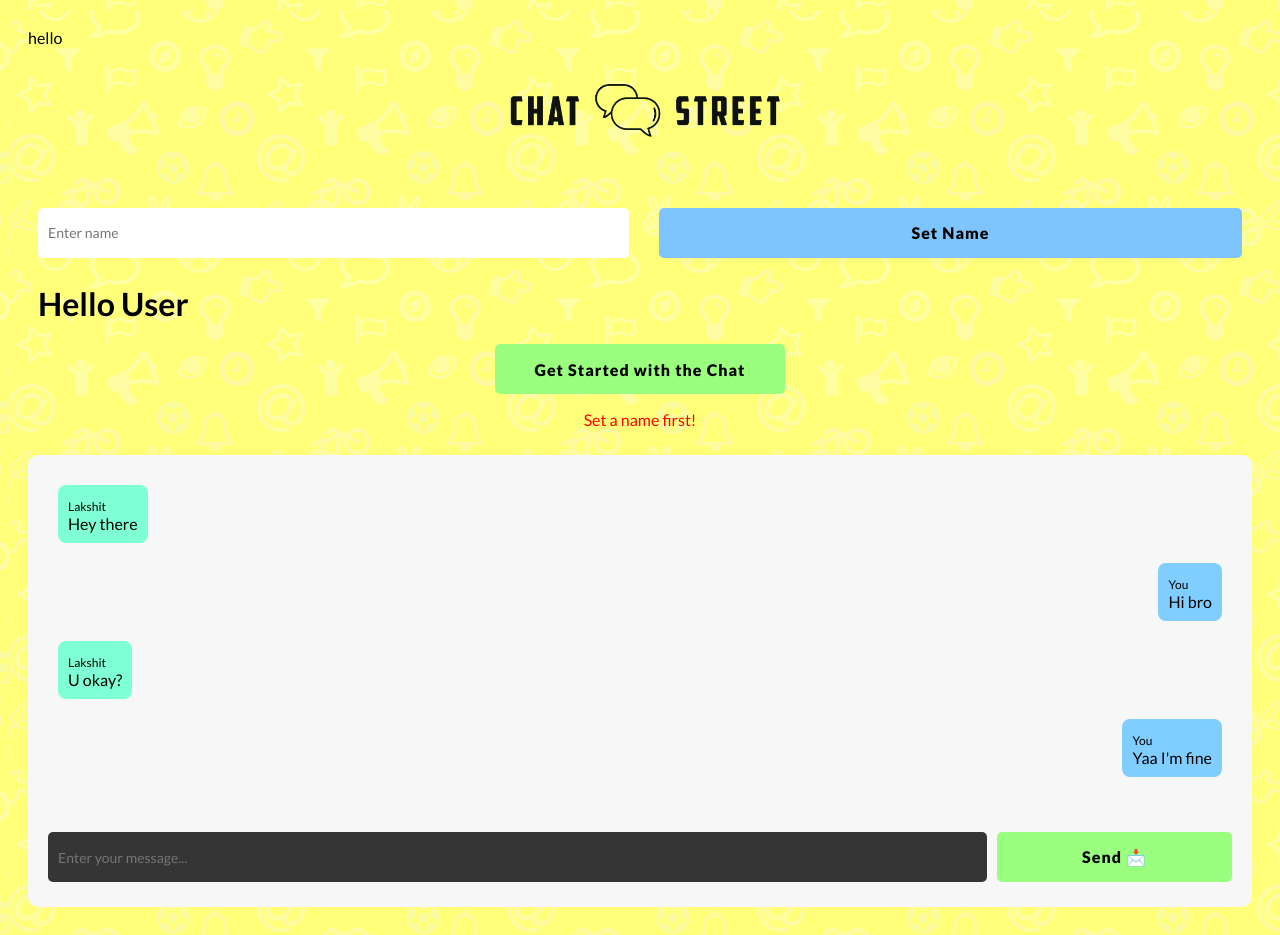
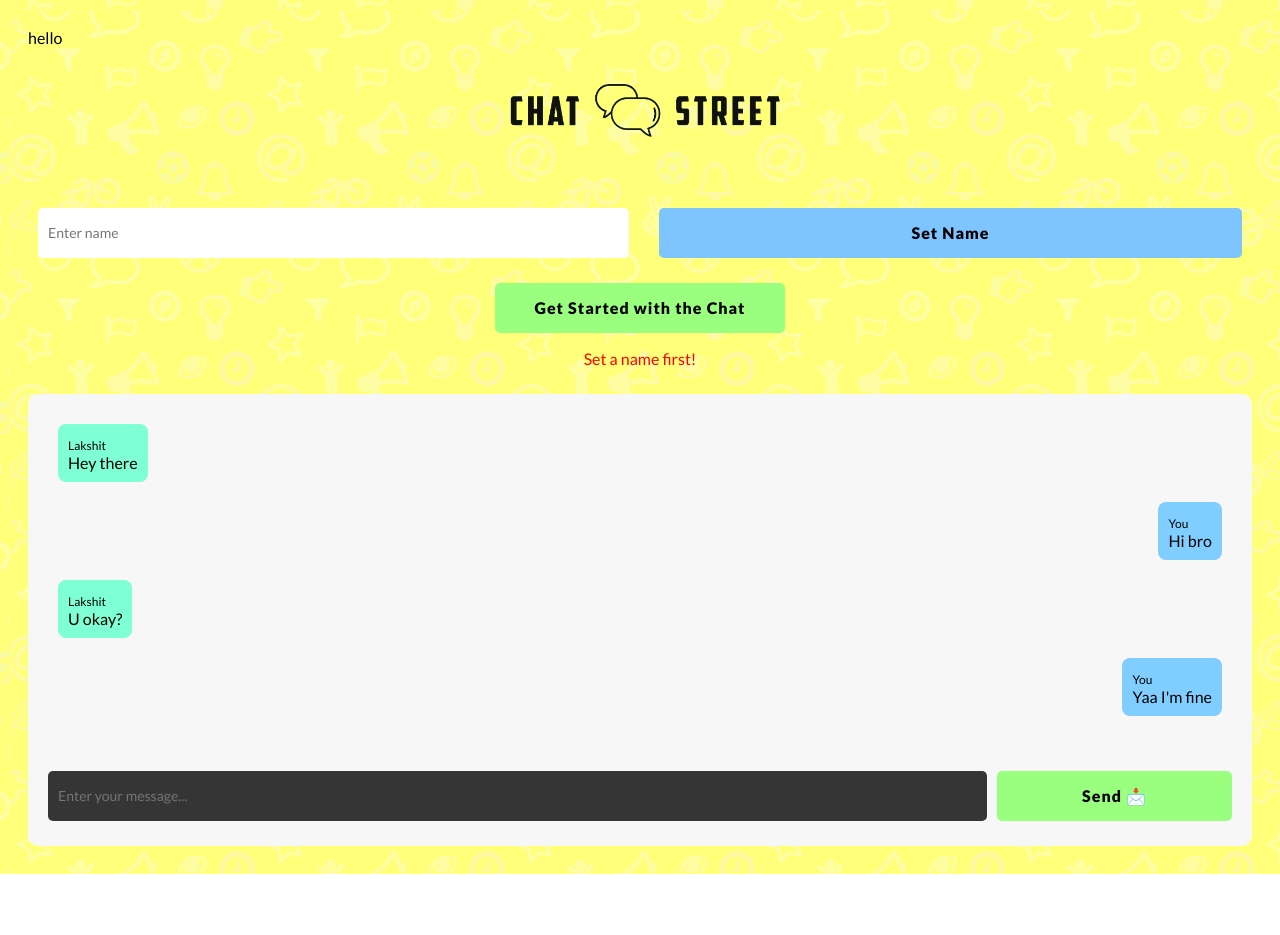
Before and after one commit to Lakshit-Chiranjiv/Chat-street-app, a Svelte app in the folder client/: page / in a window 1280 px wide. After the commit the page ends 874 px from the top, so only its background shows below. Built offline with nearby package versions, Linux system fonts and the light colour scheme.

Commit message:
removed hello user

```diff
--- a/client/src/components/NameInput.svelte
+++ b/client/src/components/NameInput.svelte
@@ -7,7 +7,6 @@
         <input type="text" placeholder="Enter name">
         <button id="setName">Set Name</button>
     </div>
-    <h1>Hello User</h1>
     <div class="startDiv">
         <button class="start">Get Started with the Chat</button>
     </div>
```
